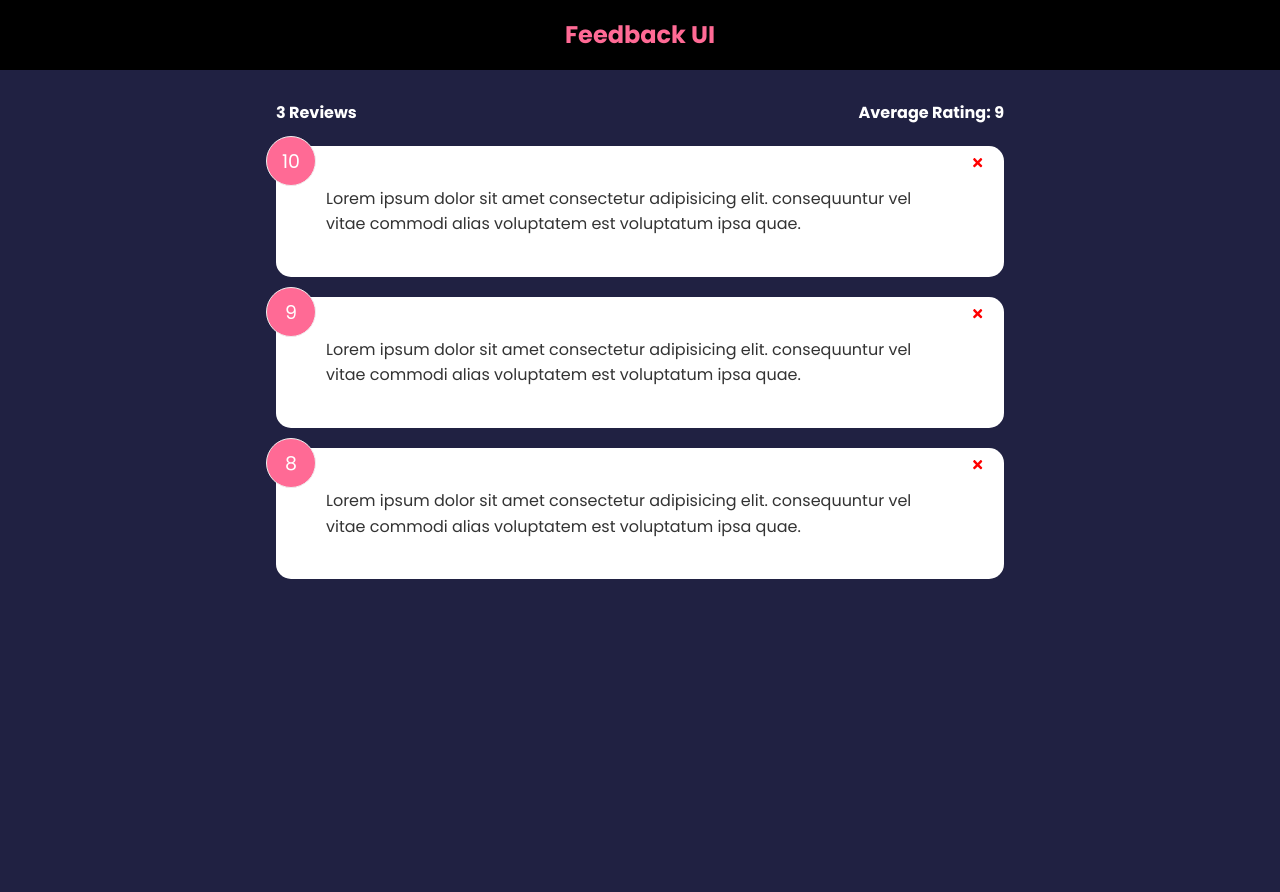
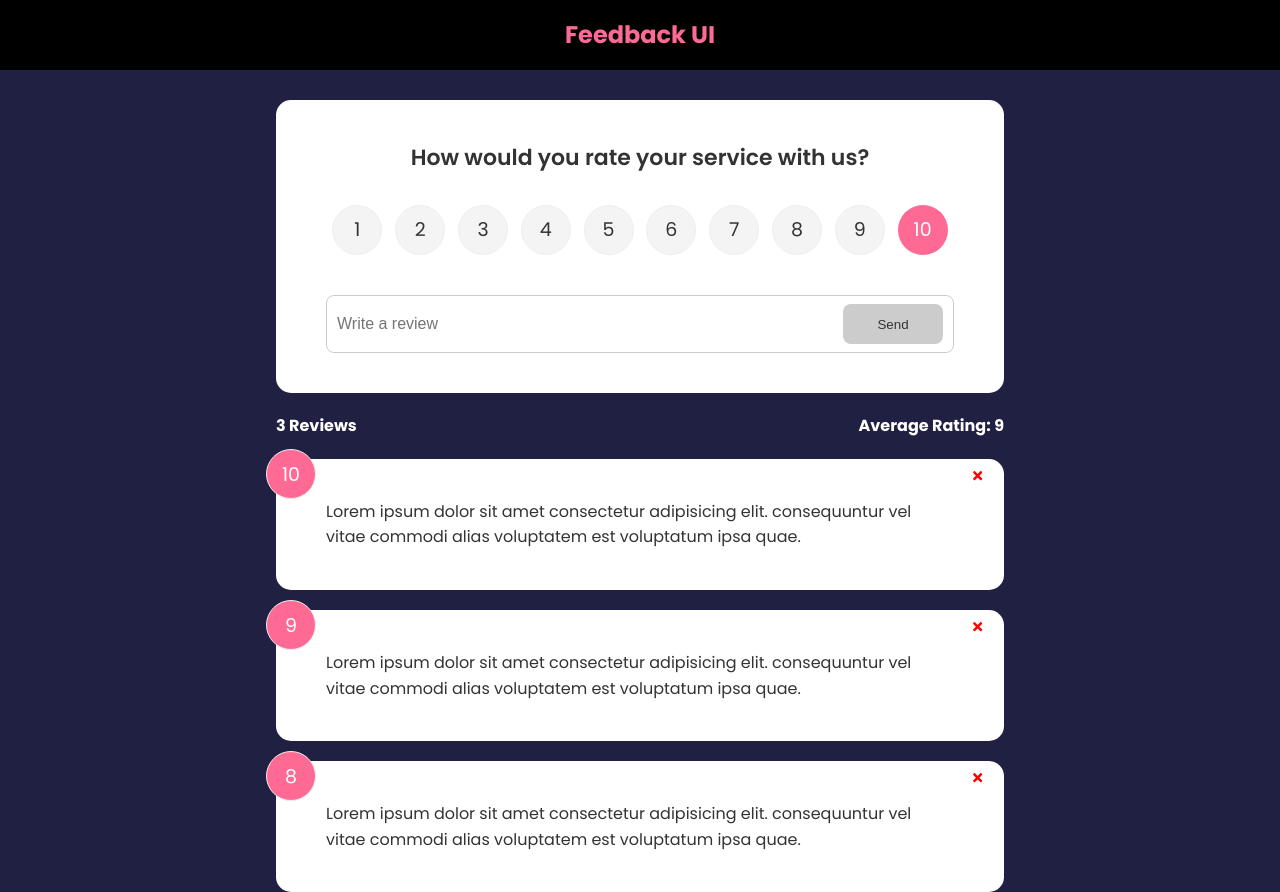
Before and after one commit to bllsglm/FeedBack-App, a React (Vite) app: page / in a window 1280 px wide. Before the commit the page ends 800 px from the top, so only its background shows below. Built offline with nearby package versions, Linux system fonts and the light colour scheme; the HTML template or start-up script is replaced by a standard one.

Commit message:
Add RatingSelect Component

```diff
--- a/src/App.tsx
+++ b/src/App.tsx
@@ -4,6 +4,7 @@ import FeedbackData from './data/FeedbackData';
 import { useState } from 'react';
 import FeedbackList from './components/FeedbackList';
 import FeedbackStats from './components/FeedbackStats';
+import FeedbackForm from './components/FeedbackForm';
 
 function App() {
   const [feedback, setFeedback] = useState(FeedbackData)
@@ -18,6 +19,7 @@ function App() {
     <>
       <Header/>
       <div className="container">
+        <FeedbackForm/>
         <FeedbackStats feedback={feedback}/>
         <FeedbackList feedback={feedback} handleDelete={deleteFeedback}/>
       </div>
--- /dev/null
+++ b/src/components/FeedbackForm.tsx
@@ -0,0 +1,29 @@
+import { useState } from 'react';
+import Card from './shared/Card';
+import Button from './shared/Button';
+import RatingSelect from './RatingSelect';
+
+const FeedbackForm = () => {
+  const [text, setText] = useState('')
+  const [rating, setRating] = useState(10)
+
+  const handleTextChange = (event: React.ChangeEvent<HTMLInputElement>) => {
+    setText(event.target.value)
+  }
+
+  return (
+    <Card>
+      <form>
+        <h2>How would you rate your service with us?</h2>
+        <RatingSelect select={setRating} selected={rating}/>
+        <div className="input-group">
+          <input value={text} onChange={handleTextChange} type="text" placeholder='Write a review'/>
+          <Button type="button" isDisabled={text.trim().length < 10 ? true : false}>Send</Button>
+        </div>
+        {0 < text.trim().length && text.trim().length < 10 && <small className='message'>Text must be at least 10 characters.</small>}
+      </form>
+    </Card>
+  )
+}
+
+export default FeedbackForm
--- /dev/null
+++ b/src/components/RatingSelect.tsx
@@ -0,0 +1,31 @@
+type RatingSelectProps = {
+  select: (value:number)=>void,
+  selected: number
+}
+
+const RatingSelect = ({ select, selected } : RatingSelectProps) => {
+
+  const handleChange = (e: React.ChangeEvent<HTMLInputElement>) => {
+    select(+e.currentTarget.value)
+  }
+
+  return (
+    <ul className='rating'>
+      {Array.from({ length: 10 }, (_, i) => (
+        <li key={`rating-${i + 1}`}>
+          <input
+            type='radio'
+            id={`num${i + 1}`}
+            name='rating'
+            value={i + 1}
+            onChange={handleChange}
+            checked={selected === i + 1}
+          />
+          <label htmlFor={`num${i + 1}`}>{i + 1}</label>
+        </li>
+      ))}
+    </ul>
+  )
+}
+
+export default RatingSelect
--- /dev/null
+++ b/src/components/shared/Button.tsx
@@ -0,0 +1,18 @@
+import { ReactNode } from "react"
+
+type ButtonProps = {
+  children: ReactNode,
+  version?: string,
+  type: "submit" | "reset" | "button",
+  isDisabled : boolean
+}
+
+const Button = ({children, version='primary', type='button', isDisabled=false}: ButtonProps) => {
+  return (
+    <button type={type} className={`btn btn-${version}`} disabled={isDisabled}>
+      {children}
+    </button>
+  )
+}
+
+export default Button
```
